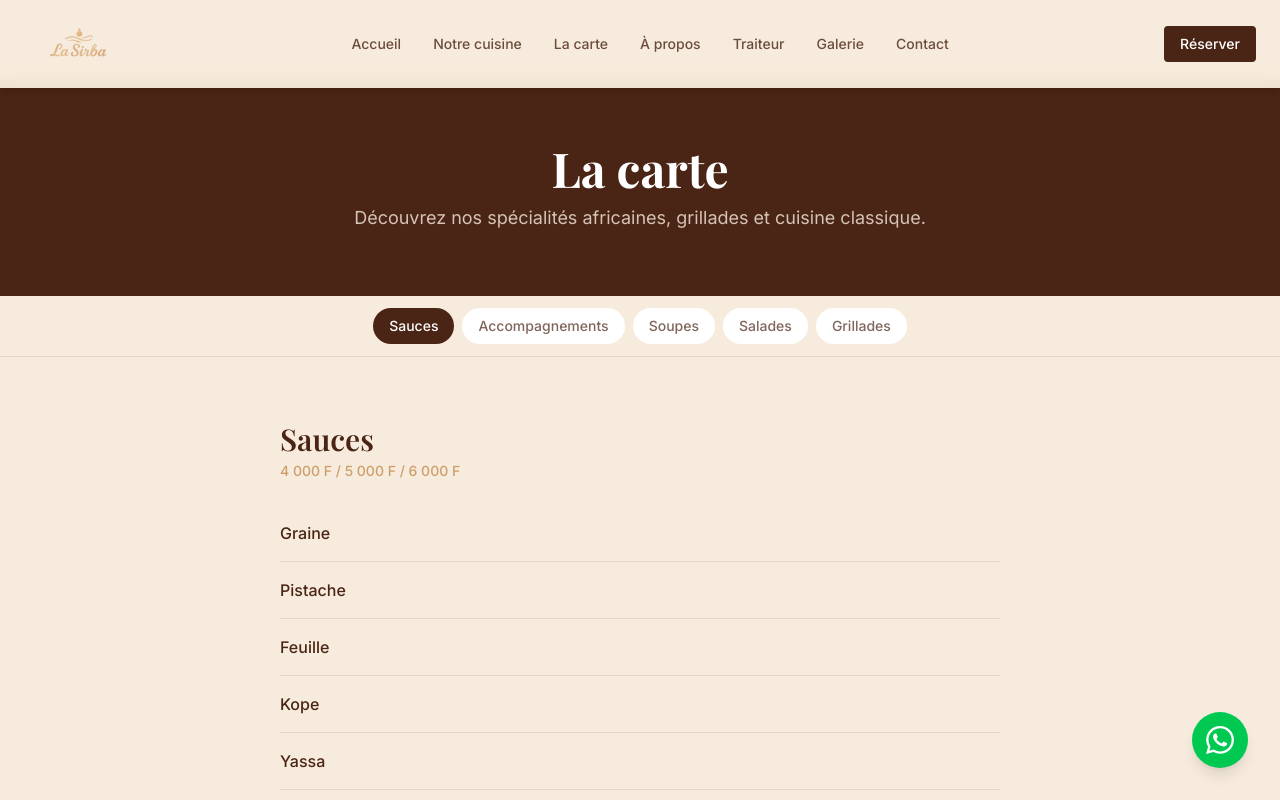
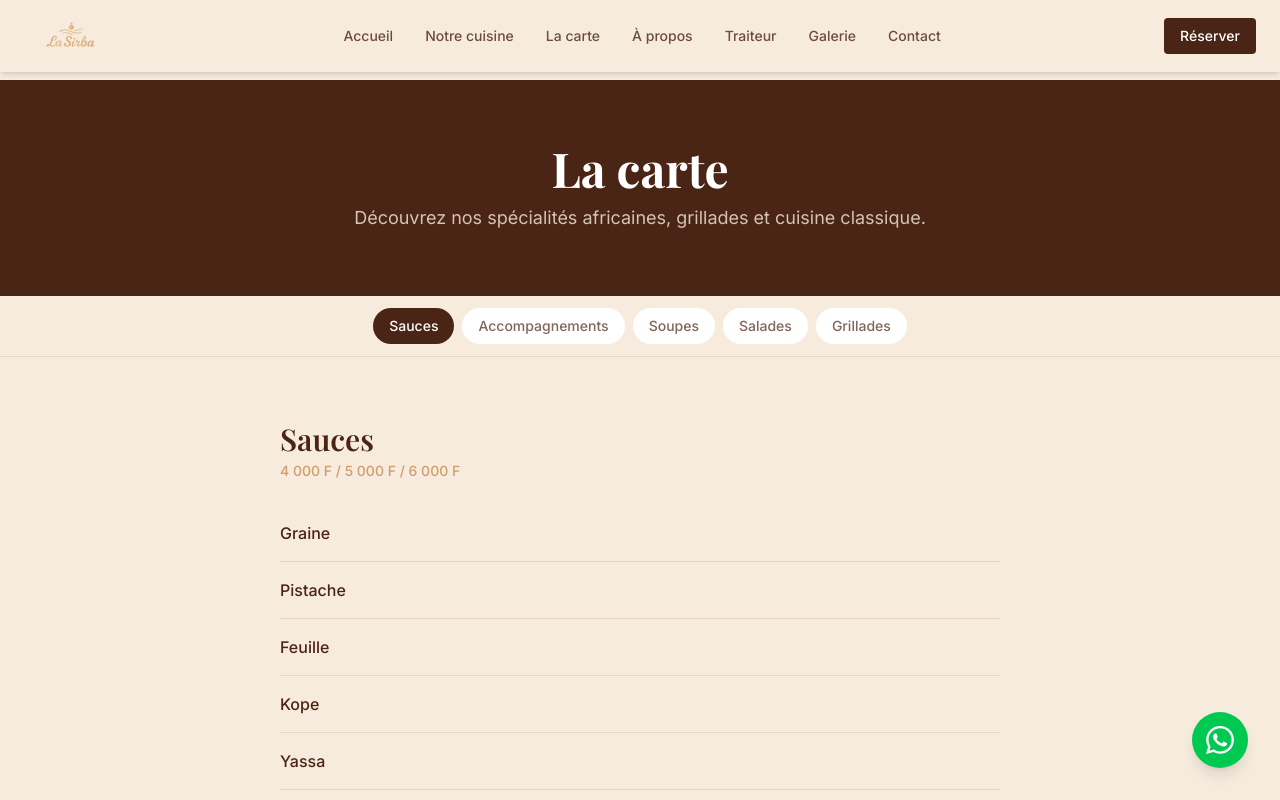
Before and after one commit to faytrixdev/la-sirba, a Next.js app: page /carte in a window 1280 px wide. Shown: the top 800 px of the page. Built offline with nearby package versions, Linux system fonts and the light colour scheme; a web font is replaced by a local one.

Commit message:
fix: navbar hauteur fixe 72px, logo grande sans agrandir la nav

```diff
--- a/src/app/carte/page.tsx
+++ b/src/app/carte/page.tsx
@@ -16,7 +16,7 @@ function CategoryNav({
   onSelect: (id: string) => void;
 }) {
   return (
-    <div className="sticky top-16 z-30 border-b border-brun/10 bg-cream/95 backdrop-blur-sm">
+    <div className="sticky top-[72px] z-30 border-b border-brun/10 bg-cream/95 backdrop-blur-sm">
       <div className="mx-auto max-w-7xl px-4 md:px-6">
         <div className="no-scrollbar flex gap-2 overflow-x-auto py-3 md:flex-wrap md:justify-center">
           {categories.map((cat) => (
--- a/src/components/layout/Footer.tsx
+++ b/src/components/layout/Footer.tsx
@@ -17,7 +17,7 @@ export function Footer() {
               alt="La Sirba"
               width={180}
               height={60}
-              className="h-14 w-auto"
+              className="h-16 w-auto"
             />
             <p className="mt-2 text-sm italic text-ocre">
               {contactInfo.slogan}
--- a/src/components/layout/Navbar.tsx
+++ b/src/components/layout/Navbar.tsx
@@ -42,15 +42,16 @@ export function Navbar() {
             : "bg-transparent"
         }`}
       >
-        <nav className="mx-auto flex max-w-7xl items-center justify-between px-4 py-3 md:px-6 md:py-4">
+        <nav className="mx-auto flex max-w-7xl items-center justify-between px-4 md:px-6" style={{ height: "72px" }}>
           {/* Logo */}
-          <Link href="/" className="relative z-10">
+          <Link href="/" className="relative z-10 flex items-center" style={{ height: "100%" }}>
             <Image
               src="/images/logo.png"
               alt="La Sirba"
               width={160}
               height={55}
-              className="h-12 w-auto md:h-14"
+              className="w-auto object-contain"
+              style={{ maxHeight: "48px" }}
               priority
             />
           </Link>
```
